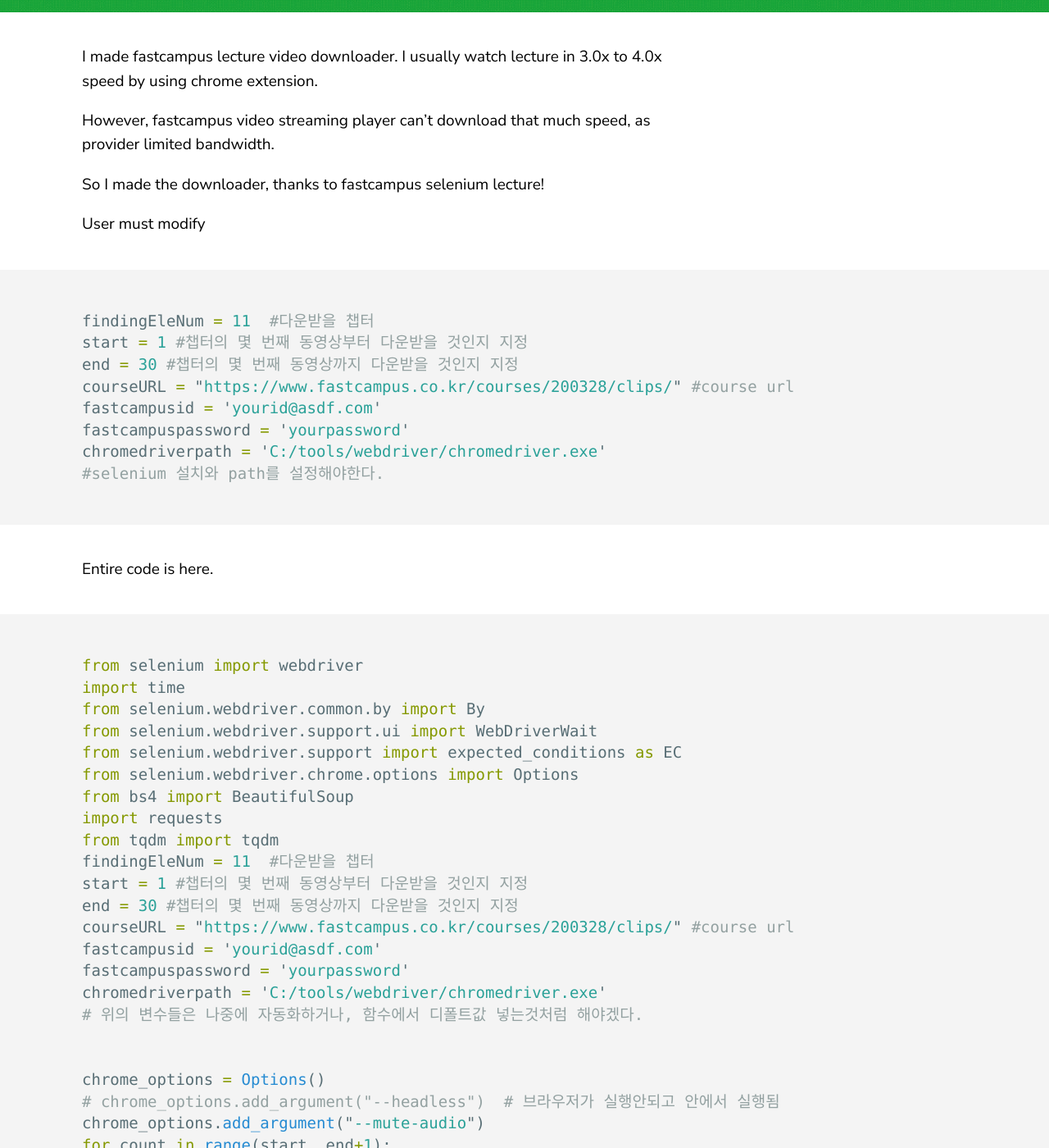
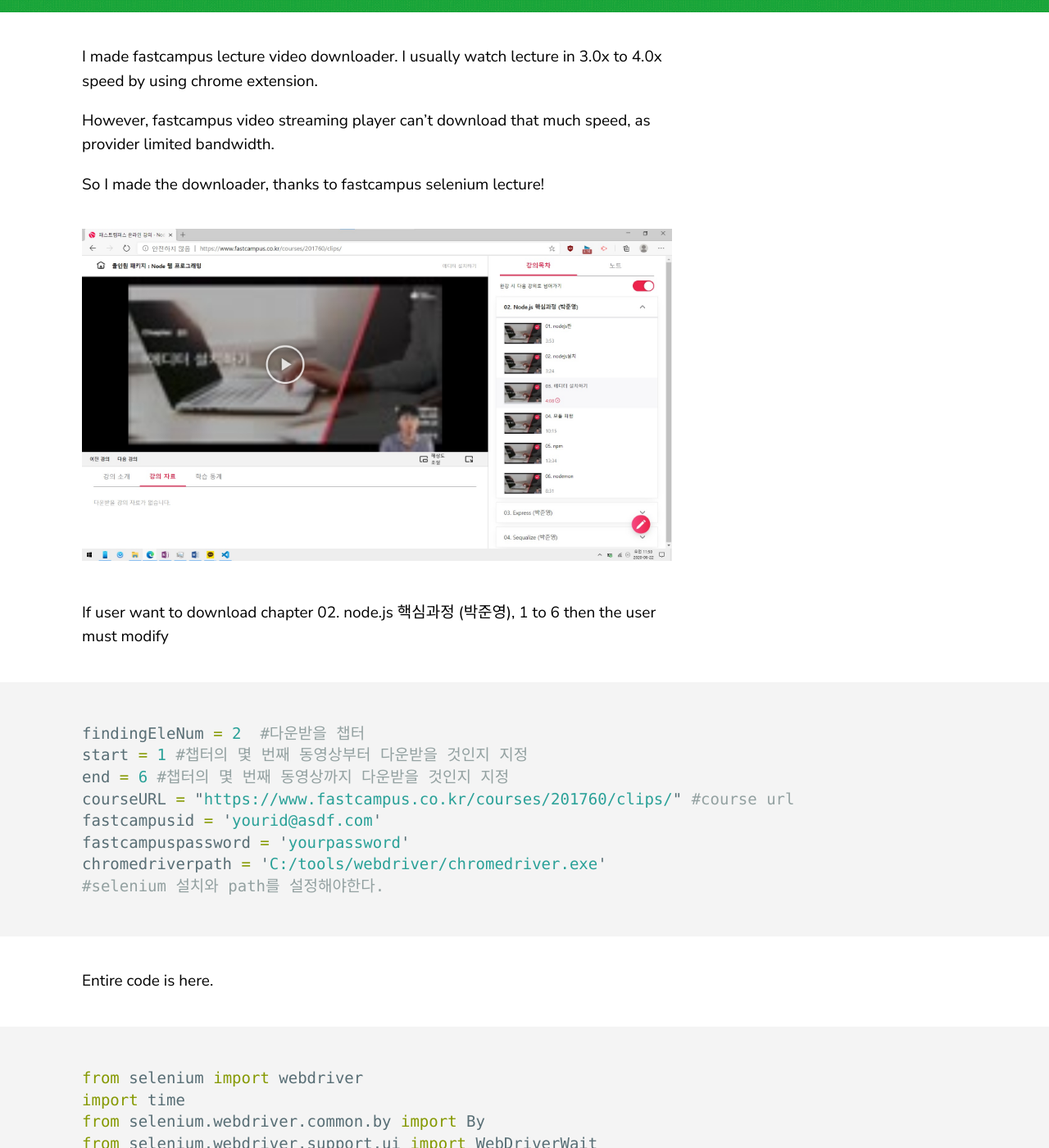
Before and after one commit to SUNGJAEBAE/sungjaebae.github.io, a Jekyll site: the page built from _posts/2020-06-22-4.markdown, in a window 1280 px wide and 1400 px high, scrolled down 474 px. Shown: the whole window at 82% size. Built offline with Jekyll 4.4.1, drawn with Linux system fonts in a browser that asks for light colours; some of the changed text lies outside the part shown.

Commit message:
add picture

````diff
--- a/_posts/2020-06-22-4.markdown
+++ b/_posts/2020-06-22-4.markdown
@@ -13,13 +13,15 @@ However, fastcampus video streaming player can't download that much speed, as pr
 
 So I made the downloader, thanks to fastcampus selenium lecture!
 
-User must modify
+![preview](/picture/2020-06-22-4.jpg)
+
+If user want to download chapter 02. node.js 핵심과정 (박준영), 1 to 6 then the user must modify
 
 ```python
-findingEleNum = 11  #다운받을 챕터
+findingEleNum = 2  #다운받을 챕터
 start = 1 #챕터의 몇 번째 동영상부터 다운받을 것인지 지정
-end = 30 #챕터의 몇 번째 동영상까지 다운받을 것인지 지정
-courseURL = "https://www.fastcampus.co.kr/courses/200328/clips/" #course url
+end = 6 #챕터의 몇 번째 동영상까지 다운받을 것인지 지정
+courseURL = "https://www.fastcampus.co.kr/courses/201760/clips/" #course url
 fastcampusid = 'yourid@asdf.com'
 fastcampuspassword = 'yourpassword'
 chromedriverpath = 'C:/tools/webdriver/chromedriver.exe'
@@ -38,14 +40,14 @@ from selenium.webdriver.chrome.options import Options
 from bs4 import BeautifulSoup
 import requests
 from tqdm import tqdm
-findingEleNum = 11  #다운받을 챕터
+findingEleNum = 2  #다운받을 챕터
 start = 1 #챕터의 몇 번째 동영상부터 다운받을 것인지 지정
-end = 30 #챕터의 몇 번째 동영상까지 다운받을 것인지 지정
-courseURL = "https://www.fastcampus.co.kr/courses/200328/clips/" #course url
+end = 6 #챕터의 몇 번째 동영상까지 다운받을 것인지 지정
+courseURL = "https://www.fastcampus.co.kr/courses/201760/clips/" #course url
 fastcampusid = 'yourid@asdf.com'
 fastcampuspassword = 'yourpassword'
 chromedriverpath = 'C:/tools/webdriver/chromedriver.exe'
-# 위의 변수들은 나중에 자동화하거나, 함수에서 디폴트값 넣는것처럼 해야겠다.
+#selenium 설치와 path를 설정해야한다.
 
 
 chrome_options = Options()
````
Also changed, not shown: picture/2020-06-22-4.jpg (added), picture/붙여넣기용.bmp (added).
